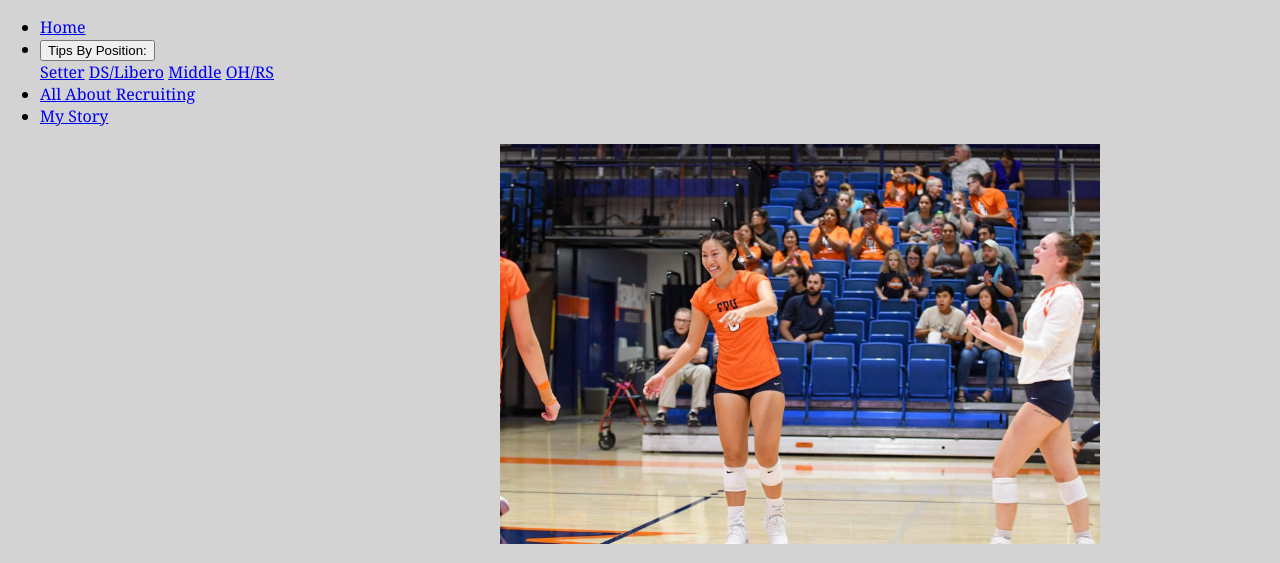
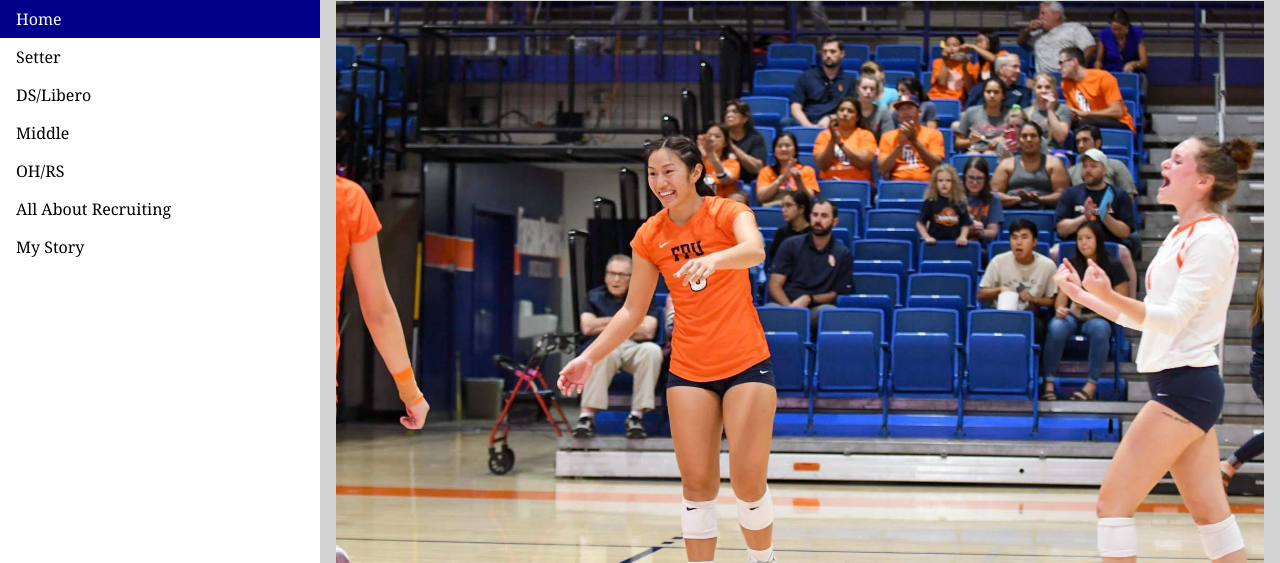
Before and after one commit to tran6christina/CSSE-370, a plain HTML site: page 6page.html in a window 1280 px wide. Shown: the top 563 px of the page. Drawn offline with Linux system fonts and the light colour scheme.

Commit message:
Update 6page.html

```diff
--- a/6page.html
+++ b/6page.html
@@ -8,22 +8,18 @@
 </head>
 
 <body>
-  <ul>
+  <ul class="sidenav">
     <li><a class="active" href="./index.html">Home</a></li>
-    <li><button class="dropdown-btn">Tips By Position:</button>
-  <div class="dropdown-container">
-    <a href="./2page.html">Setter</a>
-    <a href="./3page.html">DS/Libero</a>
-    <a href="./4page.html">Middle</a>
-    <a href="./5page.html">OH/RS</a>
-      </div></li>
-
+    <li><a href="./2page.html">Setter</a></li>
+    <li><a href="./3page.html">DS/Libero</a></li>
+    <li><a href="./4page.html">Middle</a></li>
+    <li><a href="./5page.html">OH/RS</a></li>
     <li><a href="./6page.html">All About Recruiting</a></li>
     <li><a href="./7page.html">My Story</a></li>
   </ul>
 
-<div style="margin-left:25%;padding:1px 16px;height:1000px;">
-  <img class="center" src="Recruiting.JPG" alt="Recruiting" height="400" width="600"/>
+<div class="content">
+  <img class="center" src="Recruiting.JPG" alt="Recruiting"/>
   <h1 class="title">All About Recruiting</h1>
   <h3>Great Tips:</h3>
   <p><a href="https://www.ncsasports.org/womens-volleyball">
```
